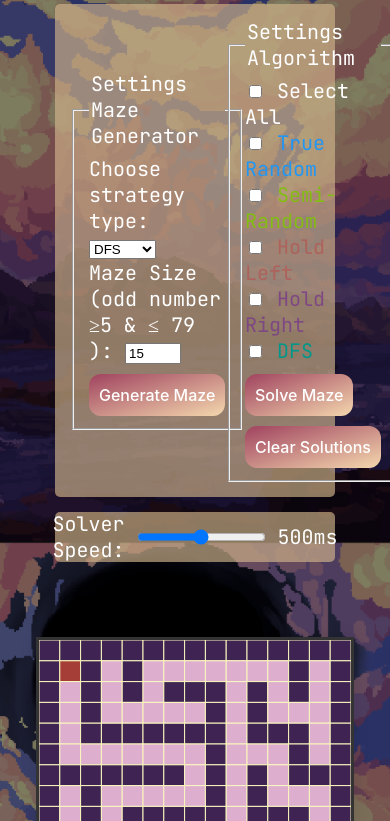
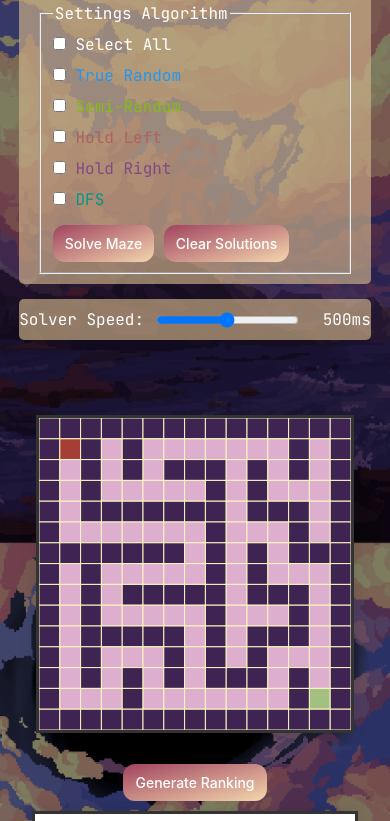
Before and after one commit to lhecker51/GrenkeDigitalLabDays_Maze_Solver, a website with bundled scripts: page index.html in a window 390 px wide. Shown: the part 302-1123 px from the top of the page. Built offline with nearby package versions, Linux system fonts and the light colour scheme.

Commit message:
deleted unecessary comments

```diff
--- a/website/script.js
+++ b/website/script.js
@@ -27,26 +27,21 @@ function visualizePattern(field) {
         const rows = field.length;
         const cols = field[0].length;
 
-        // Configuration
-        const minCellSize = 10;  // Reduced minimum cell size
-        const preferredCellSize = 30;  // Reduced preferred size
-        const maxViewportRatio = 0.8;  // Max percentage of viewport to use
+        const minCellSize = 10;
+        const preferredCellSize = 30;
+        const maxViewportRatio = 0.8;
 
-        // Calculate maximum available space based on viewport
         const maxViewportWidth = window.innerWidth * maxViewportRatio;
         const maxViewportHeight = window.innerHeight * maxViewportRatio;
 
-        // Calculate cell size that fits available space
         let cellSize = Math.min(
             maxViewportWidth / cols,
             maxViewportHeight / rows,
             preferredCellSize
         );
 
-        // Enforce minimum size
         cellSize = Math.max(minCellSize, cellSize);
 
-        // Set canvas dimensions
         canvas.width = cols * cellSize;
         canvas.height = rows * cellSize;
 
@@ -70,7 +65,7 @@ function visualizePattern(field) {
                         ctx.fillStyle = '#DDAECE';
                         break;
                     default:
-                        ctx.fillStyle = '#ddd'; // Unknown characters
+                        ctx.fillStyle = '#ddd'; //
                 }
                 ctx.fillRect(x * cellSize, y * cellSize, cellSize, cellSize);
                 ctx.strokeStyle = '#fbf8be';
@@ -82,11 +77,9 @@ function visualizePattern(field) {
     }
 }
 
-// Handle window resizing
 window.addEventListener('resize', function () {
     const canvas = document.getElementById('canvas');
     if (canvas.width > 0 && canvas.height > 0) {
-        // Redraw the last maze if one was displayed
         const lastMaze = window.lastMaze;
         if (lastMaze) {
             visualizePattern(lastMaze);
@@ -94,7 +87,6 @@ window.addEventListener('resize', function () {
     }
 });
 
-// Handle generate button click
 document.getElementById('generate-btn').addEventListener('click', function () {
     animationRunning = false
     if (window.lastMaze) {
@@ -107,9 +99,8 @@ document.getElementById('generate-btn').addEventListener('click', function () {
     const sizeInput = document.getElementById('maze-size');
     let size = parseInt(sizeInput.value);
 
-    // Ensure size is odd and ≥5
     if (size % 2 === 0) {
-        size++; // Make it odd
+        size++;
         sizeInput.value = size;
     }
     if (size < 5) {
@@ -135,7 +126,7 @@ document.getElementById('generate-btn').addEventListener('click', function () {
                 maze = generator.generateWilson(size)
                 break
         }
-        window.lastMaze = maze; // Store for resize handling
+        window.lastMaze = maze;
         visualizePattern(maze);
     } catch (err) {
         document.getElementById('error').textContent = `Error: ${err.message}`;
@@ -166,7 +157,6 @@ document.getElementById('solve-btn').addEventListener('click', function () {
         return;
     }
 
-    // Map checkbox values to actual strategy classes
     const strategyMap = {
         'RandomWalk': RandomStrategy,
         'SemiRandom': SemiRandomStrategy,
@@ -197,7 +187,6 @@ function solveAndVisualize(algorithms, maze) {
     if (animationRunning) return;
     animationRunning = true;
 
-    // Get solutions from the actual solvers
     const solutions = {};
     algorithms.forEach(alg => {
         solutions[alg.constructor.name] = solver.solve(maze, alg);
@@ -265,7 +254,7 @@ function animateSolutions(solutions, maze) {
             return;
         }
         if (!animationRunning) {
-            redrawCanvas(); // Force cleanup redraw
+            redrawCanvas();
             return;
         }
 
@@ -273,20 +262,16 @@ function animateSolutions(solutions, maze) {
         window.animationTimeout = setTimeout(stepAnimation, currentAnimationSpeed);
     }
 
-    // Start animation
     stepAnimation();
 
 
     function redrawCanvas() {
-        // Clear and redraw maze
         ctx.clearRect(0, 0, canvas.width, canvas.height);
         visualizePattern(maze);
 
-        // Draw paths and current positions
         Object.keys(solutions).forEach(alg => {
             if (!activeAlgorithms[alg] && paths[alg].length === 0) return;
 
-            // Draw path
             ctx.strokeStyle = ALGORITHM_COLORS[alg];
             ctx.lineWidth = cellSize * 0.2;
             ctx.beginPath();
@@ -302,8 +287,6 @@ function animateSolutions(solutions, maze) {
                 );
             }
             ctx.stroke();
-
-            // Draw current position
             if (activeAlgorithms[alg]) {
                 drawMarker(alg, positions[alg]);
             }
@@ -334,7 +317,6 @@ function animateSolutions(solutions, maze) {
     }
 }
 
-// Helper functions
 function findStartPosition(maze) {
     for (let y = 0; y < maze.length; y++) {
         for (let x = 0; x < maze[y].length; x++) {
@@ -369,16 +351,13 @@ function getNewPosition(pos, direction) {
 }
 
 function isValidPosition(pos, maze) {
-    // Check bounds
     if (pos.y < 0 || pos.y >= maze.length || pos.x < 0 || pos.x >= maze[0].length) {
         return false;
     }
 
-    // Check if it's a wall
     return maze[pos.y][pos.x] !== 'X';
 }
 
-// Add Select All functionality
 document.getElementById('select-all').addEventListener('change', function (e) {
     const checkboxes = document.querySelectorAll('input[name="algorithm"]');
     checkboxes.forEach(checkbox => {
@@ -386,7 +365,6 @@ document.getElementById('select-all').addEventListener('change', function (e) {
     });
 });
 
-// Add logic to uncheck "Select All" if any algorithm is unchecked
 const algorithmCheckboxes = document.querySelectorAll('input[name="algorithm"]');
 algorithmCheckboxes.forEach(checkbox => {
     checkbox.addEventListener('change', function () {
--- a/website/style.css
+++ b/website/style.css
@@ -187,3 +187,66 @@ button:not([disabled]):hover {
     height: 500px;
     */
 }
+@media screen and (max-width: 768px) {
+    h1 {
+        font-size: 36pt;
+        text-align: center;
+    }
+
+    #container_1 {
+        flex-direction: column;
+        width: 95%;
+        font-size: 12pt;
+    }
+
+    #container_generator, #container_algorithm {
+        width: 90%;
+        padding: 10px;
+    }
+
+    .speed-control {
+        width: 95%;
+        font-size: 12pt;
+        height: auto;
+        padding: 10px 0;
+    }
+
+    #canvas-container, #ranking-container {
+        max-width: 100vw;
+        max-height: 60vh;
+    }
+
+    button {
+        padding: 8px 12px;
+        font-size: 14px;
+        line-height: 1.5;
+    }
+
+    input[type="number"], select {
+        width: 100%;
+        box-sizing: border-box;
+    }
+
+    #algorithm_form input[type="checkbox"] {
+        margin: 5px 0;
+    }
+
+    #algorithm_form label {
+        display: inline-block;
+        margin: 5px 0;
+    }
+}
+
+@media screen and (max-width: 480px) {
+    h1 {
+        font-size: 28pt;
+    }
+
+    body {
+        padding: 10px;
+    }
+
+    #maze-size {
+        width: 80px;
+    }
+}
```
